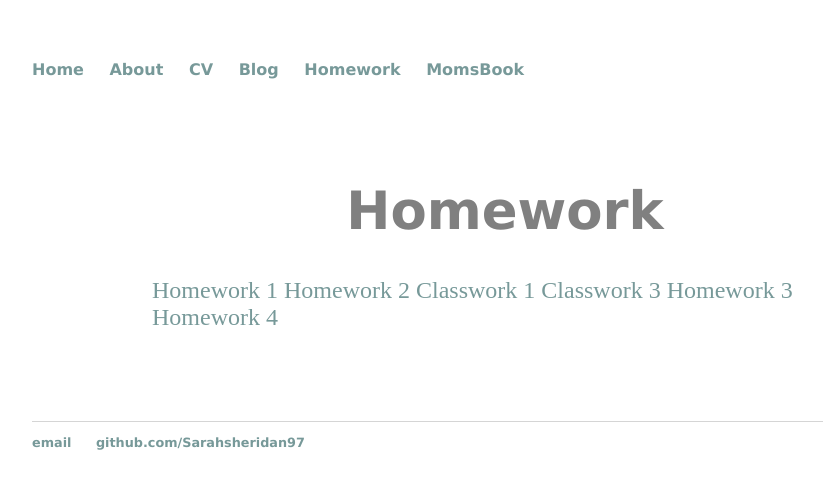
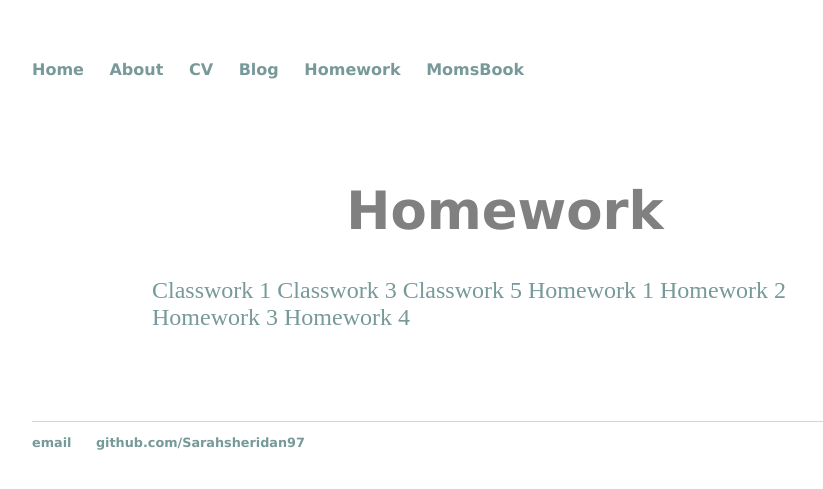
Before and after one commit to Sarahsheridan97/sarahsheridan97.github.io, a Jekyll site: the page built from homework/index.html, in a window 1280 px wide. Shown: the top 489 px of the page, without its empty margins (160-983 px from the left). Built offline with Jekyll 4.4.1, drawn with Linux system fonts in a browser that asks for light colours.

Commit message:
Update index.html

```diff
--- a/homework/index.html
+++ b/homework/index.html
@@ -5,10 +5,11 @@ date: 2022-01-13
 ---
 <h1>{{ page.title }}</h1>
 <ul class="posts">
+<li><a href="/homework/CW1">Classwork 1</a></li>
+<li><a href="/homework/cw3">Classwork 3</a></li>
+<li><a href="/homework/cw5">Classwork 5</a></li>
 <li><a href="/homework/hw1">Homework 1</a></li>
 <li><a href="/homework/hw2">Homework 2</a></li>
-<li><a href="/homework/CW1">Classwork 1</a></li>
-<li><a href="/homework/cw3">Classwork 3</a></li>
 <li><a href="/homework/hw3">Homework 3</a></li>
 <li><a href="/homework/hw4">Homework 4</a></li>
 </ul>
```
